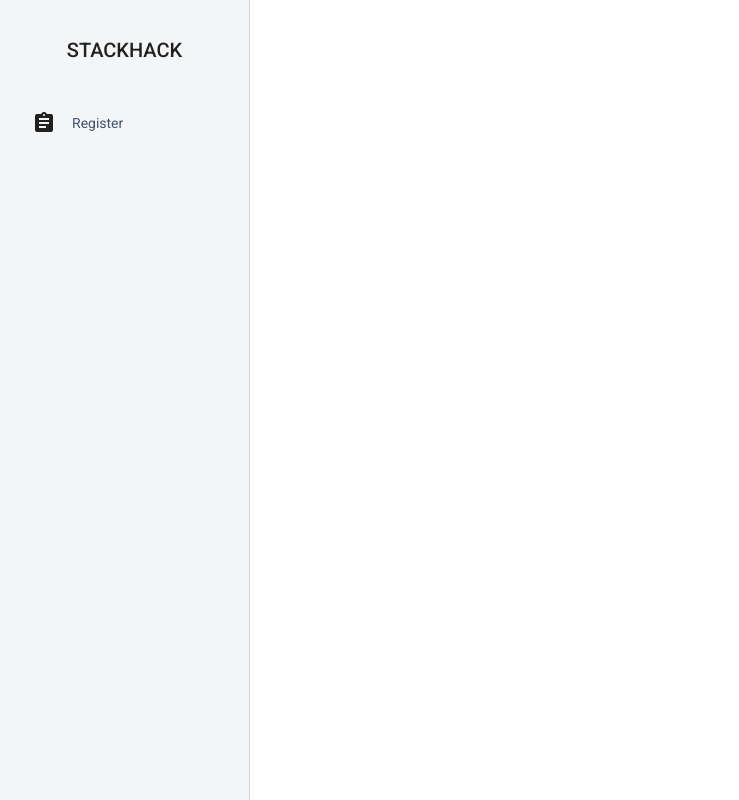
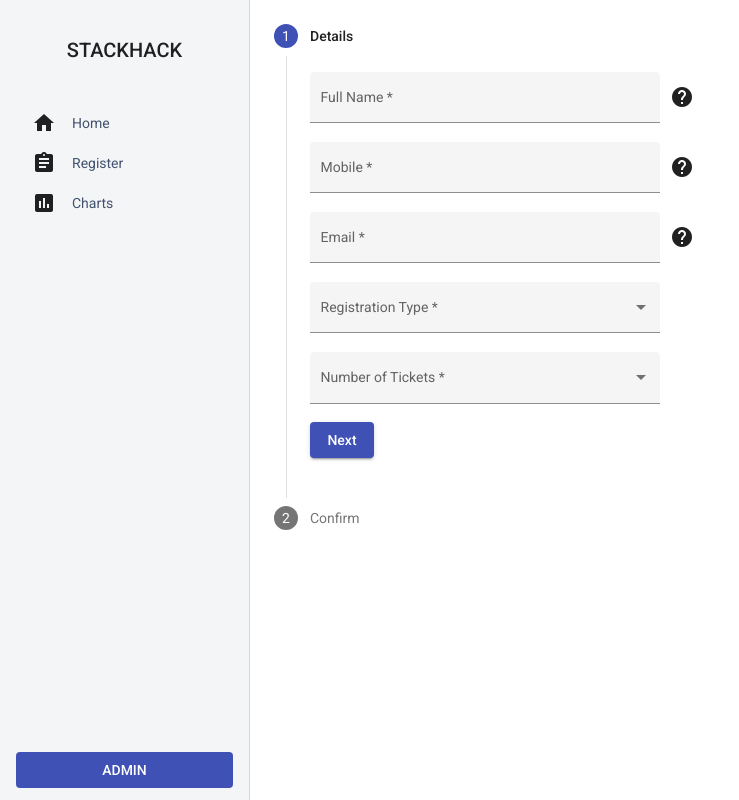
Before and after one commit to rishabh-9000/stackhack-frontend, an Angular app: page /register in a window 1280 px wide. Before the commit this address led to /. Shown: the whole page, without its empty margins (0-739 px from the left). Built offline with nearby package versions, Linux system fonts and the light colour scheme.

Commit message:
created routes and home and admin modules

```diff
--- a/src/app/app-routing.module.ts
+++ b/src/app/app-routing.module.ts
@@ -2,7 +2,7 @@ import { NgModule } from '@angular/core';
 import { Routes, RouterModule } from '@angular/router';
 import { UserComponent } from './user/user.component';
 
-const routes: Routes = [{ path: '', component: UserComponent }];
+const routes: Routes = [{ path: 'register', component: UserComponent }];
 
 @NgModule({
   imports: [RouterModule.forRoot(routes)],
--- a/src/app/app.component.css
+++ b/src/app/app.component.css
@@ -34,6 +34,7 @@
 .sidenav-item-icon {
   margin: 0px 16px;
 }
+
 .item-name {
   text-overflow: ellipsis;
   white-space: nowrap;
@@ -41,3 +42,17 @@
   color: rgb(66, 82, 110);
   overflow: hidden;
 }
+
+.links {
+  display: flex;
+  flex-direction: column;
+  justify-content: space-between;
+}
+
+.sidenav {
+  height: 100%;
+
+  display: flex;
+  flex-direction: column;
+  justify-content: space-between;
+}
--- a/src/app/app.component.html
+++ b/src/app/app.component.html
@@ -1,9 +1,29 @@
 <mat-sidenav-container>
   <mat-sidenav [mode]="sideNavMode" [opened]="sideNavOpened">
-    <div class="mat-title">STACKHACK</div>
-    <div class="sidenav-items">
-      <mat-icon class="sidenav-item-icon">assignment</mat-icon>
-      <div class="item-name">Register</div>
+    <div class="sidenav">
+      <div class="links">
+        <div class="mat-title">STACKHACK</div>
+        <div class="sidenav-items" [routerLink]="['']">
+          <mat-icon class="sidenav-item-icon">home</mat-icon>
+          <div class="item-name">Home</div>
+        </div>
+        <div class="sidenav-items" [routerLink]="['/register']">
+          <mat-icon class="sidenav-item-icon">assignment</mat-icon>
+          <div class="item-name">Register</div>
+        </div>
+        <div class="sidenav-items" [routerLink]="['/charts']">
+          <mat-icon class="sidenav-item-icon">insert_chart</mat-icon>
+          <div class="item-name">Charts</div>
+        </div>
+      </div>
+      <button
+        mat-flat-button
+        color="primary"
+        class="admin-login"
+        [routerLink]="['']"
+      >
+        ADMIN
+      </button>
     </div>
   </mat-sidenav>
   <mat-sidenav-content>
```
Also changed, not shown: src/app/admin/admin.module.ts (added, +12 -0 lines), src/app/home/home.module.ts (added, +12 -0 lines).
